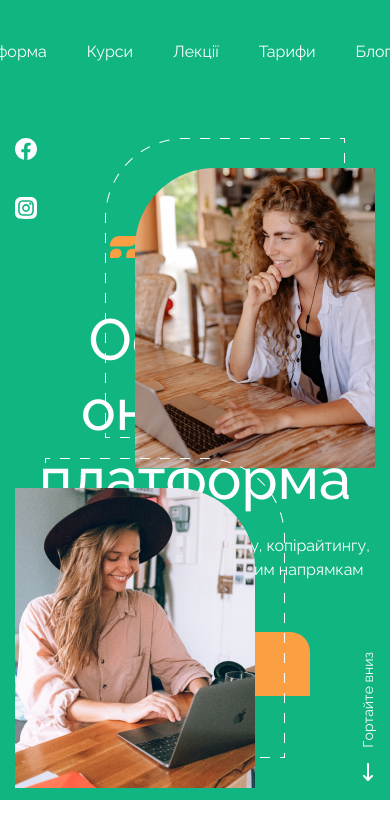
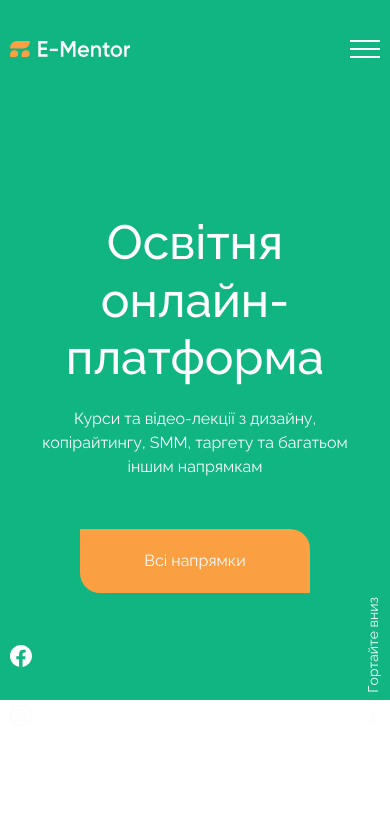
Before and after one commit to MsTetyana/ementor, a plain HTML site: page index.html in a window 390 px wide. Shown: the top 817 px of the page. Drawn offline with Linux system fonts and the light colour scheme.

Commit message:
burger menu done

```diff
--- a/css/style.css
+++ b/css/style.css
@@ -27,6 +27,7 @@ body{
   color: #353A5A;
   font-size: 16px;
   line-height: 150%;
+  overflow-x: hidden;
 }
 
 .container{
@@ -72,7 +73,11 @@ body{
   padding-bottom: 50px;
 }
 
-.header__nav{
+.logo-mobile{
+  display: none;
+}
+
+.menu__list{
   display: flex;
   gap: 40px;
   justify-content: center;
@@ -562,5 +567,116 @@ body{
   content: url(../images/close.svg);
 }
 /* accordeon style end */
+/* END COURSES PAGE STYLE */
 
-/* END COURSES PAGE STYLE */
+.menu__btn{
+  display: none;
+}
+/* media start */
+@media(max-width: 1100px){
+  .top__img-one,
+  .top__img-two{
+    width: 20%;
+  }
+
+  .top__inner{
+    padding-top: 60px;
+  }
+  .top__box{
+    padding-left: 30px;
+    padding-right: 30px;
+  }
+}
+
+@media(max-width: 900px){
+  .top__img-one,
+  .top__img-two{
+    display: none;
+  }
+}
+
+@media(max-width: 700px){
+  .menu__list{
+    gap: 20px;
+    justify-content: space-between;
+    font-size: 15px;
+  }
+}
+
+@media(max-width: 565px){
+  .container{
+    padding: 0 10px;
+  }
+  .header-topgit{
+    padding-top: 25px;
+    padding-bottom: 25px;
+  }
+  .top{
+    height: 700px;
+  }
+  .top__box{
+    padding-bottom: 140px;
+  }
+  .top__title{
+    font-size: 48px;
+  }
+  .social{
+    top: auto;
+    bottom: 0;
+  }
+  .logo-mobile{
+    display: block;
+    z-index: 3;
+  }
+  .logo-mobile-img{
+    width: 120px;
+  }
+  .logo-top{
+    display: none;
+  }
+  .header-top{
+    display: flex;
+    justify-content: space-between;
+  }
+  /* burger style start */
+  .menu__btn{
+    display: flex;
+    flex-direction: column;
+    justify-content: space-between;
+    background: transparent;
+    border: none;
+    width: 30px;
+    height: 18px;
+    padding: 0;
+    cursor: pointer;
+    position: relative;
+    z-index: 3;
+  }
+  .menu__btn span{
+    width: 100%;
+    height: 2px;
+    background-color: #FDFDFD;
+  }
+  .menu__list{
+    position: absolute;
+    top: 0;
+    bottom: 0;
+    left: 0;
+    right: 0;
+
+    flex-direction: column;
+    background-color: var(--primary-color);
+    z-index: 2;
+    align-items: center;
+    justify-content: center;
+    font-size: 22px;
+    gap: 40px;
+
+    transform: translateY(-100%);
+  }
+  .menu__list.menu__list--active{
+    transform: translateY(0%);
+  }
+  /* burger style end */
+}
+/* media end */
--- a/index.html
+++ b/index.html
@@ -15,29 +15,39 @@
   <div class="top block__margin-bottom">
     <div class="container">
       <header class="header-top">
-        <ul class="header__nav">
-          <li class="header__nav-item">
-            <a href="#" class="header__nav-link">Про нас</a>
+        <a href="#" class="logo-mobile">
+          <img src="./images/logotype.svg" alt="logotype" class="logo-mobile-img">
+        </a>
+        <nav class="menu">
+          <button class="menu__btn">
+            <span></span>
+            <span></span>
+            <span></span>
+          </button>
+          <ul class="menu__list">
+            <li class="menu__list-item">
+              <a href="#" class="menu__list-link">Про нас</a>
             </li>
-          <li class="header__nav-item">
-            <a href="#" class="header__nav-link">Платформа</a>
+            <li class="menu__list-item">
+              <a href="#" class="menu__list-link">Платформа</a>
             </li>
-          <li class="header__nav-item">
-            <a href="#" class="header__nav-link">Курси</a>
+            <li class="menu__list-item">
+              <a href="#" class="menu__list-link">Курси</a>
             </li>
-          <li class="header__nav-item">
-            <a href="#" class="header__nav-link">Лекції</a>
+            <li class="menu__list-item">
+              <a href="#" class="menu__list-link">Лекції</a>
             </li>
-          <li class="header__nav-item">
-            <a href="#" class="header__nav-link">Тарифи</a>
+            <li class="menu__list-item">
+              <a href="#" class="menu__list-link">Тарифи</a>
             </li>
-          <li class="header__nav-item">
-            <a href="#" class="header__nav-link">Блог</a>
+            <li class="menu__list-item">
+              <a href="#" class="menu__list-link">Блог</a>
             </li>
-          <li class="header__nav-item">
-            <a href="#" class="header__nav-link">Контакти</a>
+            <li class="menu__list-item">
+              <a href="#" class="menu__list-link">Контакти</a>
             </li>
           </ul>
+        </nav>
       </header>
       <section class="top__inner">
         <div class="top__box">
--- a/js/main.js
+++ b/js/main.js
@@ -1,5 +1,19 @@
+// accordeon start
+
 document.querySelectorAll('.accordeon__triger').forEach((item) => {
   item.addEventListener('click', () => {
     item.parentNode.classList.toggle('accordeon__item--active')
   })
 });
+
+// accordeon end
+
+
+// burger start
+const menuBtn = document.querySelector('.menu__btn');
+const menuList = document.querySelector('.menu__list');
+
+menuBtn.addEventListener('click', () => {
+  menuList.classList.toggle('menu__list--active')
+})
+// burger end
```
Also changed, not shown: course.html (+23 -16 lines). Lines whose indentation alone changed are shown as unchanged.
